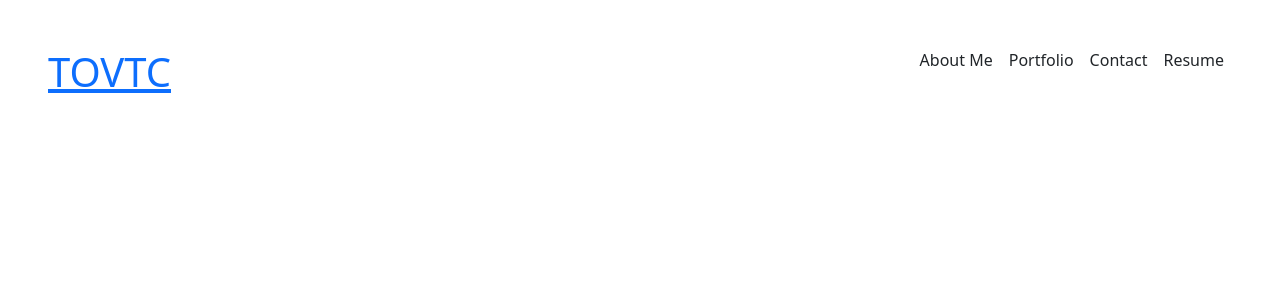
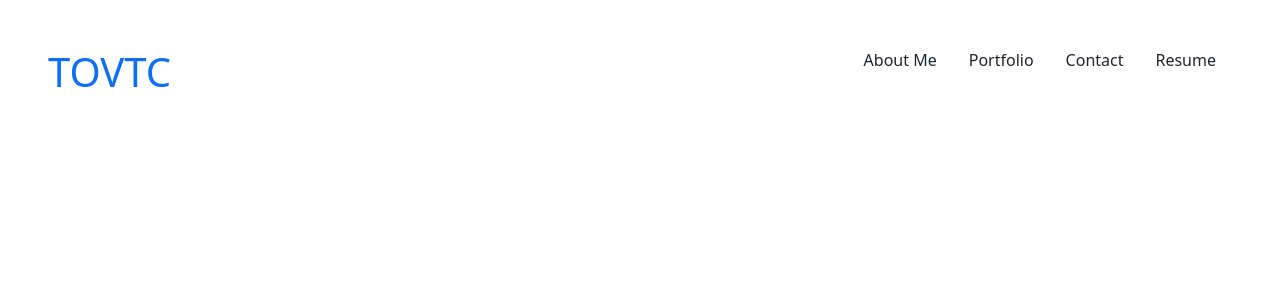
Before and after one commit to TOVTC/react-portfolio-challenge, a React (Create React App) app: page / in a window 1280 px wide. Shown: the top 300 px of the page. Built offline with nearby package versions, Linux system fonts and the light colour scheme.

Commit message:
added dynamic Nav options scaffolding

```diff
--- a/src/App.js
+++ b/src/App.js
@@ -1,9 +1,15 @@
 import Navigation from './components/Navigation';
 
 function App() {
+    const options = [
+        "About Me",
+        "Portfolio",
+        "Contact",
+        "Resume"
+    ]
     return (
         <div>
-            <Navigation></Navigation>
+            <Navigation options={options}></Navigation>
         </div>
     );
 }
--- /dev/null
+++ b/src/components/Navigation.js
@@ -0,0 +1,24 @@
+import React from 'react';
+
+function Navigation({options}) {
+    return (
+        <header className='d-flex justify-content-between p-5'>
+            <h1 className='d-inline-flex'>
+                <a href="/">TOVTC</a>
+            </h1>
+            <nav className='d-inline-flex'>
+                <ul className='flex-row list-inline'>
+                    {options.map((option) => (
+                        <li className='mx-3 d-inline-flex' key={option}>
+                            <span onClick={() => {console.log(option)}}>
+                                {option}
+                            </span>
+                        </li>
+                    ))}
+                </ul>
+            </nav>
+        </header>
+    )
+}
+
+export default Navigation;
--- a/src/components/Navigation/index.js
+++ /dev/null
@@ -1,21 +0,0 @@
-import React from 'react';
-
-function Navigation() {
-    return (
-        <header className='d-flex justify-content-between p-5'>
-            <h1 className='d-inline-flex'>
-                <a href="/">TOVTC</a>
-            </h1>
-            <nav className='d-inline-flex'>
-                <ul className='flex-row'>
-                    <li className='mx-2 d-inline'>About Me</li>
-                    <li className='mx-2 d-inline'>Portfolio</li>
-                    <li className='mx-2 d-inline'>Contact</li>
-                    <li className='mx-2 d-inline'>Resume</li>
-                </ul>
-            </nav>
-        </header>
-    )
-}
-
-export default Navigation;
--- a/src/index.css
+++ b/src/index.css
@@ -11,3 +11,11 @@ code {
   font-family: source-code-pro, Menlo, Monaco, Consolas, 'Courier New',
     monospace;
 }
+
+header h1 a {
+  text-decoration: none;
+}
+
+nav li {
+  cursor: pointer;
+}
```
